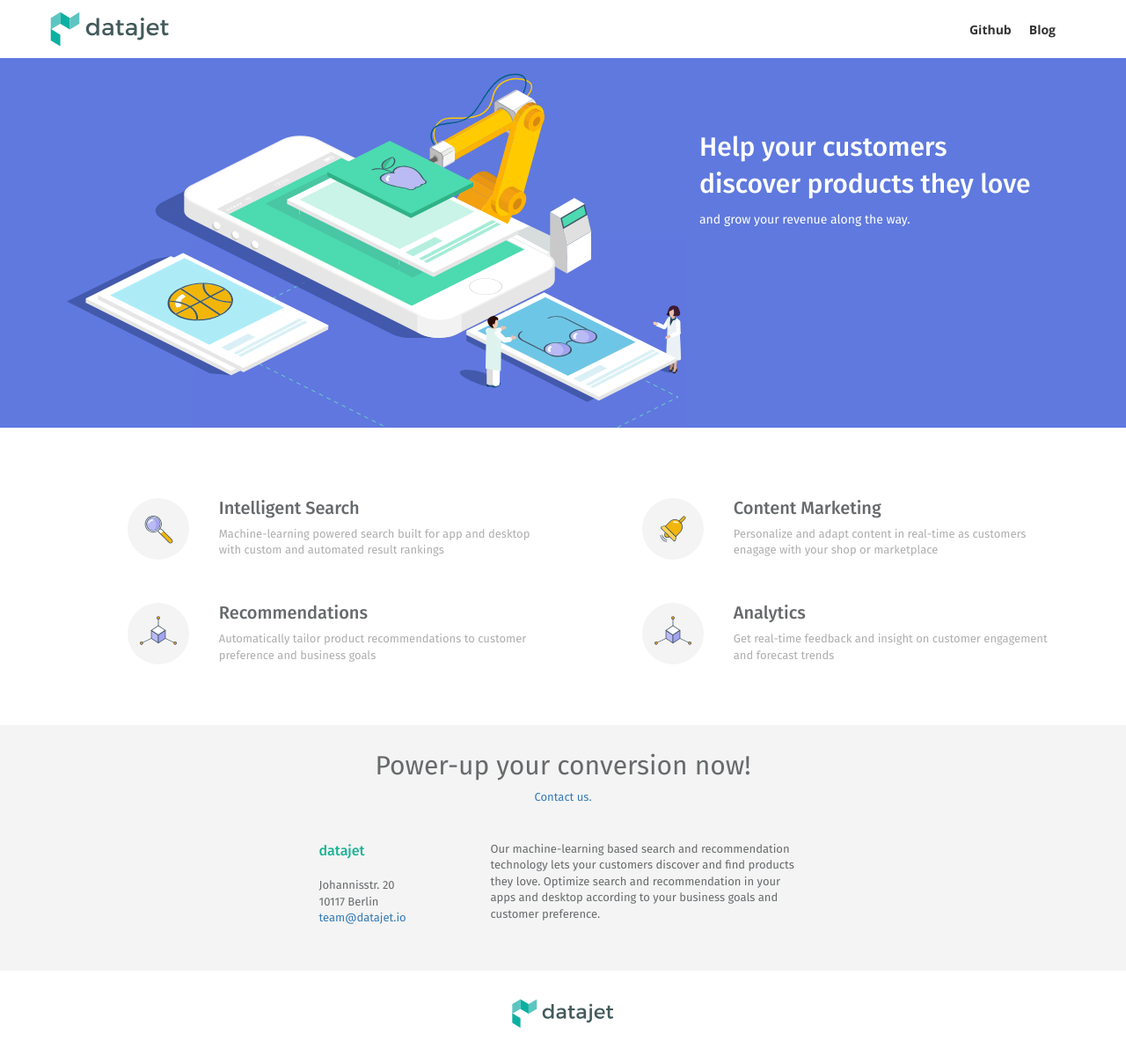
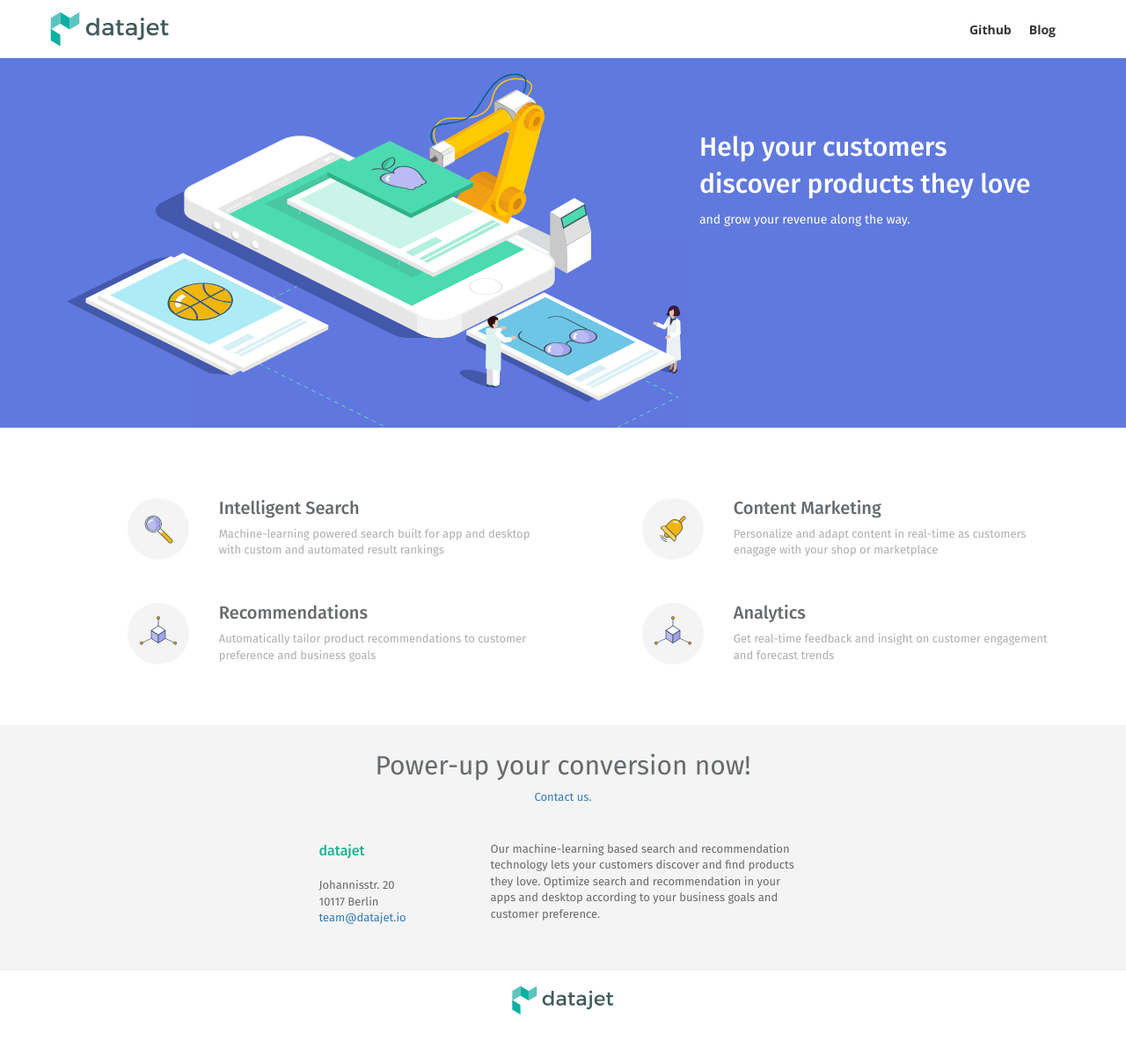
Before and after one commit to datajet-io/datajet-io.github.io, a Jekyll site: the page built from index.html, in a window 1280 px wide. Shown: the whole page at 88% size. Built offline with Jekyll 4.4.1, drawn with Linux system fonts in a browser that asks for light colours; after the commit the page ends 1170 px from its top, so only the background shows below that.

Commit message:
Fixed footer

```diff
--- a/css/style.css
+++ b/css/style.css
@@ -331,6 +331,10 @@
 
 .title {
   padding-left: 40px;
+}
+
+#footer {
+  padding: 15px 0;
 }
 
 /* Sections
--- a/index.html
+++ b/index.html
@@ -153,7 +153,7 @@
 <section id="footer">
     <div class="container">
         <div class="row">
-            <div class="col-lg-8 col-lg-offset-2 text-center m-t-lg m-b-lg">
+            <div class="col-lg-8 col-lg-offset-2 text-center">
                 <img src="{{ "img/logo.svg" | prepend: site.baseurl | prepend: site.url }}" width="120" alt="datajet.io" />
             </div>
         </div>
```
